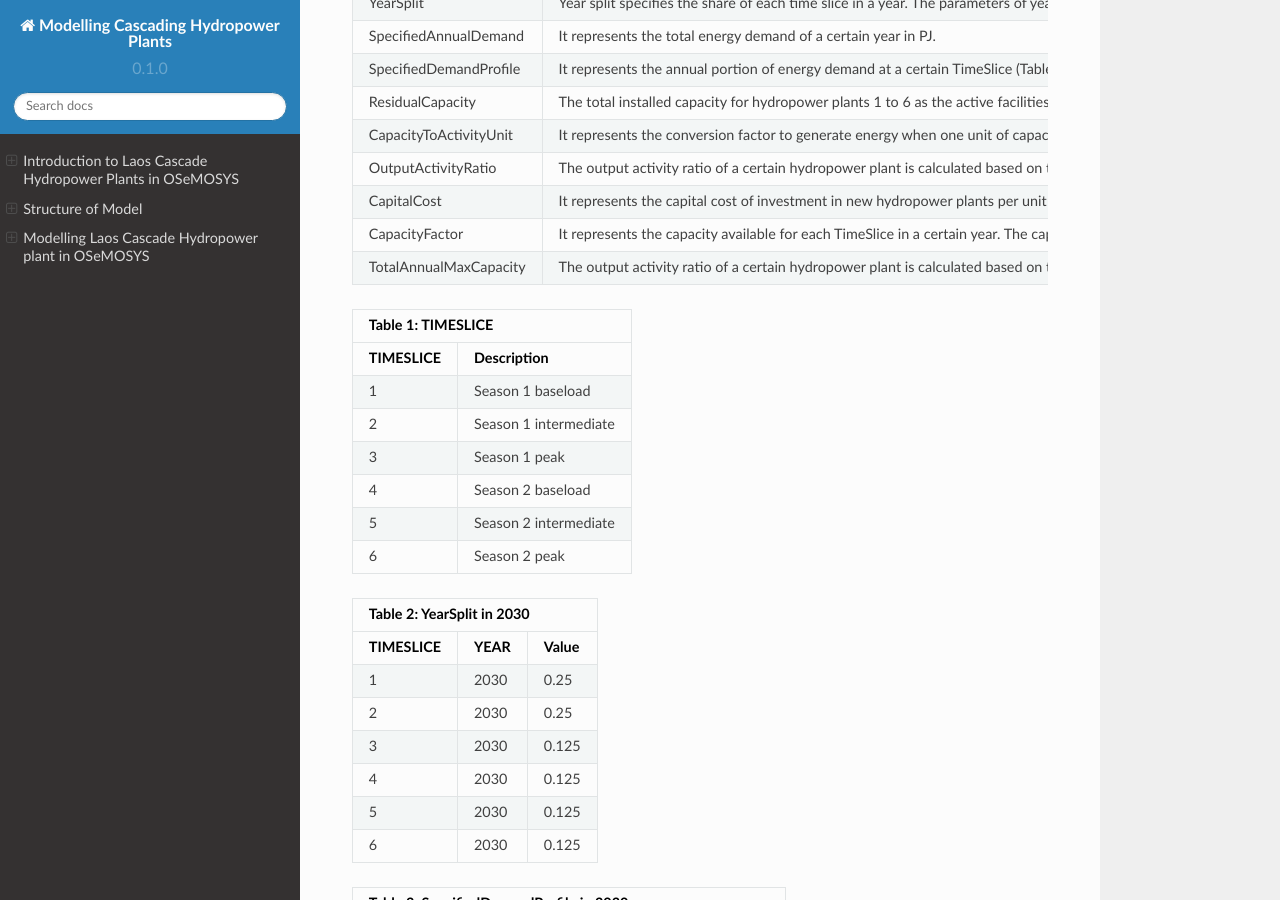
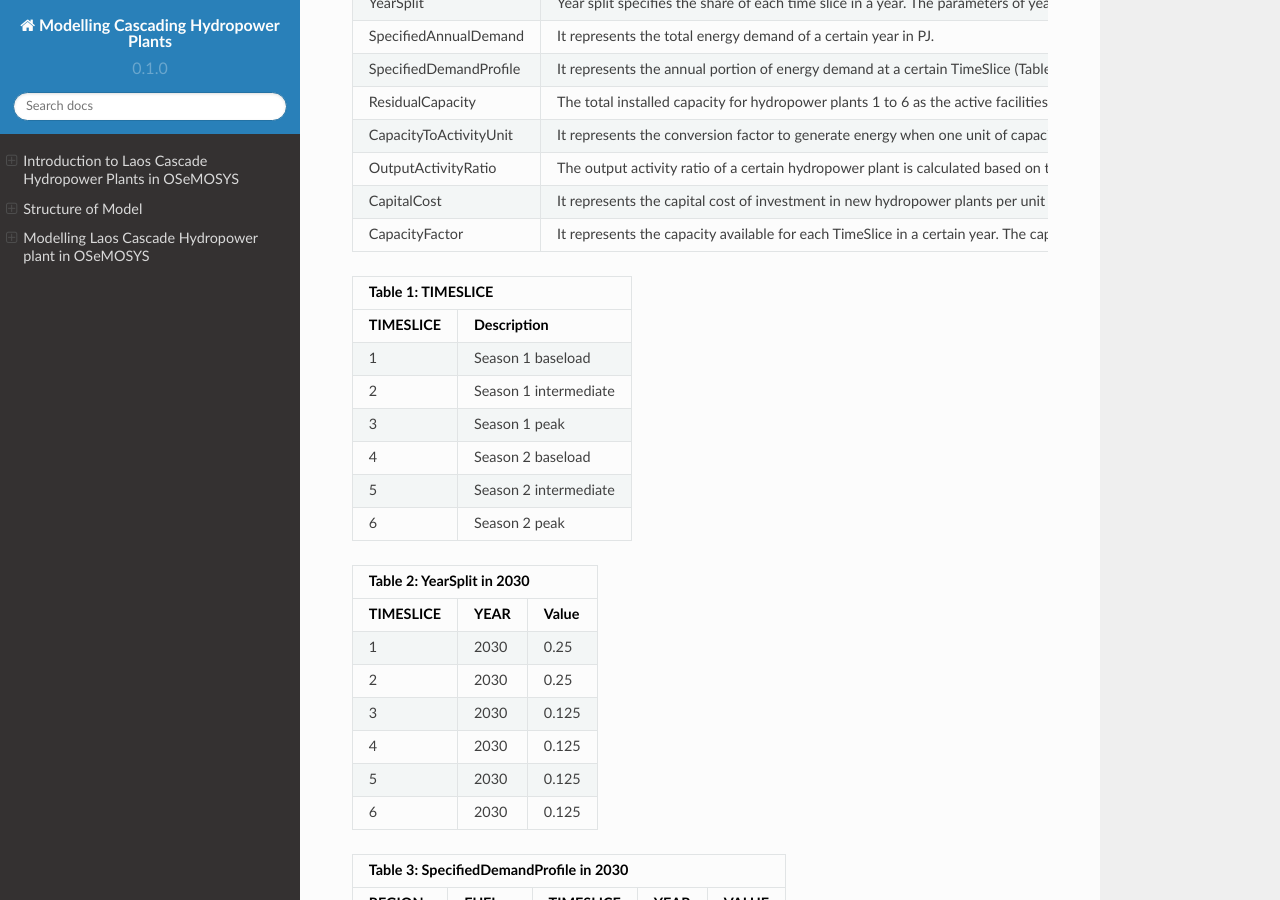
Before and after one commit to YSaedi/Laos_Cascading_HydropowerPlants, a Sphinx documentation site: the page built from docs/source/index.rst, in a window 1280 px wide and 900 px high, scrolled down 4214 px. Built offline with Sphinx 7.4.7 and the Read the Docs theme 2.0.0, drawn with Linux system fonts in a browser that asks for light colours.

Commit message:
Update index.rst

```diff
--- a/docs/source/index.rst
+++ b/docs/source/index.rst
@@ -127,8 +127,7 @@ Parameters
 +--------------------------------------------------------+-----------------------------------------------------------------------------------------------------------------------------------------------------------------------------------------------------------------------------------------------------------------------+----------------------+
 | CapacityFactor                                         | It represents the capacity available for each TimeSlice in a certain year. The capacity factor of the Rain technology is calculated based on the annual precipitation in a specific region (Table 4).                                                                                        |
 +--------------------------------------------------------+-----------------------------------------------------------------------------------------------------------------------------------------------------------------------------------------------------------------------------------------------------------------------+----------------------+
-| TotalAnnualMaxCapacity                                 | The output activity ratio of a certain hydropower plant is calculated based on the efficiency of turbines (considered 85%), the density of water (998 kg/m³), gravity (9.81 m/s²), the capacity connected dam ( in billion cubic meters), and head of the dam (meters).                      |
-+--------------------------------------------------------+-----------------------------------------------------------------------------------------------------------------------------------------------------------------------------------------------------------------------------------------------------------------------+----------------------+
+
 
 +----------------------------------+
 | Table 1: TIMESLICE               |
```
